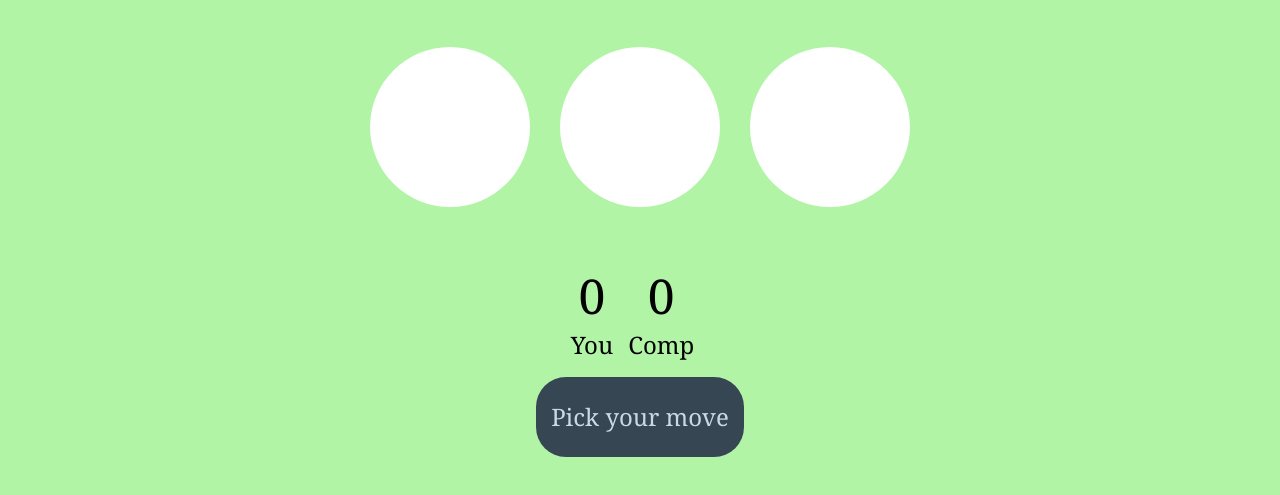
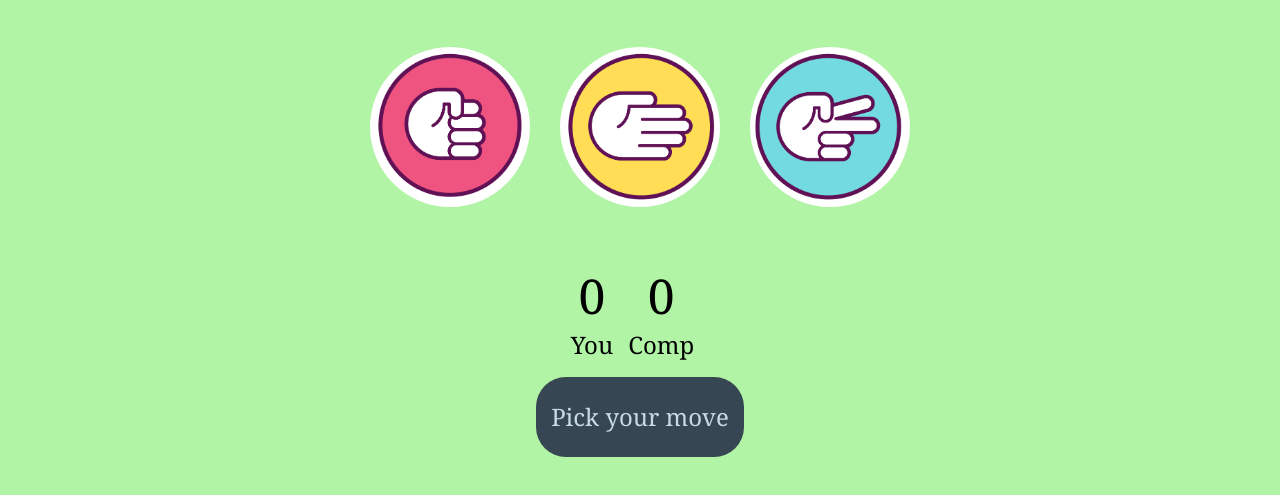
Before and after one commit to Chikku0103/ROCK-PAPER-GAME, a plain HTML site: page index.html in a window 1280 px wide. Shown: the part 83-578 px from the top of the page. Drawn offline with Linux system fonts and the light colour scheme.

Commit message:
Update rstyle.css

```diff
--- a/rstyle.css
+++ b/rstyle.css
@@ -46,21 +46,21 @@ h1{
 
 }
 #rock{
-    background-image: url(./images/stone.png);
+    background-image: url(./img/stone.png);
     background-size:cover;
     background-repeat:no-repeat;
     background-position: center;
 
 }
 #paper{
-    background-image: url(./images/paper.png);
+    background-image: url(./img/paper.png);
     background-size:cover;
     background-repeat:no-repeat;
     background-position: center;
 
 }
 #scissor{
-    background-image: url(./images/scissors.png);
+    background-image: url(./img/scissors.png);
     background-size :cover;
     background-repeat:no-repeat;
     background-position: center;
```
